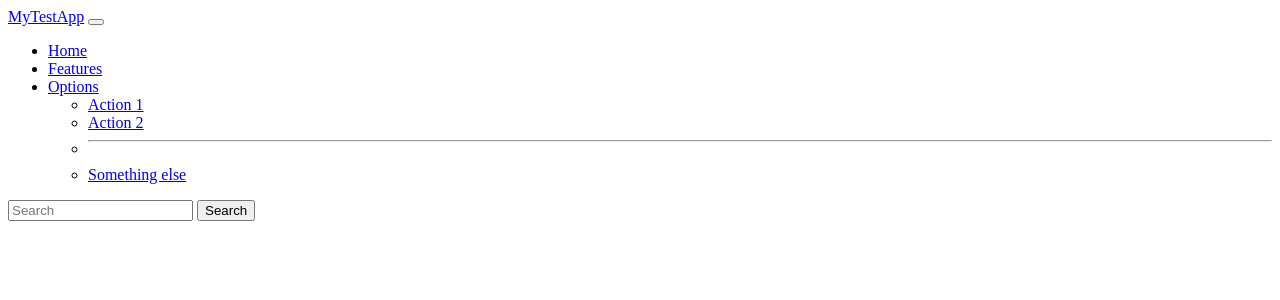
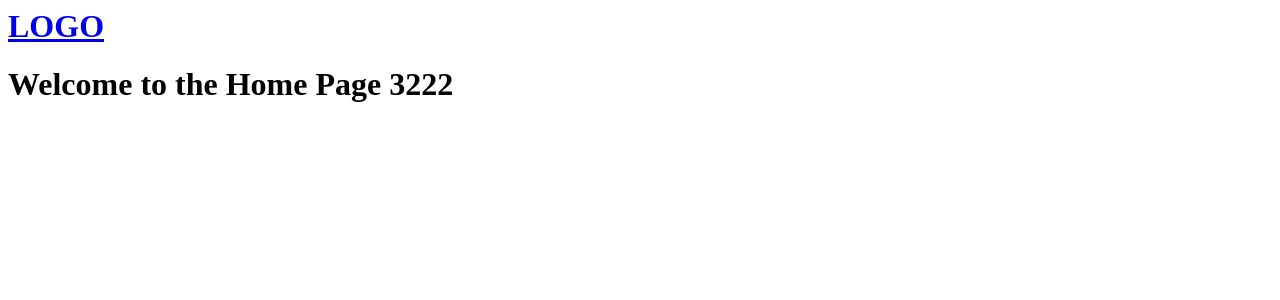
Before and after one commit to Chijioke-larryson/Discord_clone, a Django app: page / in a window 1280 px wide. Shown: the top 300 px of the page. Run offline with Django 5.2, Linux system fonts and the light colour scheme.

Commit message:
Template Inheritance

```diff
--- /dev/null
+++ b/base/templates/base/home.html
@@ -0,0 +1,7 @@
+{% extends 'base/main.html' %}
+
+{% block content %}
+
+<h1>Welcome to the Home Page 3222</h1>
+
+{% endblock content %}
--- /dev/null
+++ b/base/templates/base/main.html
@@ -0,0 +1,18 @@
+
+<html lang="en">
+<head>
+    <meta charset="UTF-8">
+    <meta name="viewport" content="width=device-width, initial-scale=1.0">
+    <title>JustCord</title>
+</head>
+<body>
+{% include 'navbar.html' %}
+
+{% block content %}
+
+
+
+{% endblock %}
+
+</body>
+</html>
--- a/base/views.py
+++ b/base/views.py
@@ -12,7 +12,7 @@ from  django.http import HttpResponse,request
 
 
 def home(request):
-    return render(request, 'navbar.html')
+    return render(request, 'base/home.html')
 
 def room(request):
-    return render(request, 'room.html')
+    return render(request, 'base/room.html')
--- a/templates/navbar.html
+++ b/templates/navbar.html
@@ -1,51 +1,2 @@
-<!-- <a href="/">
-    <h1>
-        LOGO
-    </h1>
 
-</a>
-
-<hr> -->
-
-
-<nav class="navbar navbar-expand-lg navbar-dark bg-dark">
-  <div class="container-fluid">
-    <!-- Brand / Logo -->
-    <a class="navbar-brand" href="#">MyTestApp</a>
-
-    <!-- Mobile Toggle Button -->
-    <button class="navbar-toggler" type="button" data-bs-toggle="collapse" data-bs-target="#navbarNav">
-      <span class="navbar-toggler-icon"></span>
-    </button>
-
-    <!-- Navbar Links and Interactive Elements -->
-    <div class="collapse navbar-collapse" id="navbarNav">
-      <ul class="navbar-nav me-auto mb-2 mb-lg-0">
-        <li class="nav-item">
-          <a class="nav-link active" href="#">Home</a>
-        </li>
-        <li class="nav-item">
-          <a class="nav-link" href="#">Features</a>
-        </li>
-        <!-- Basic Dropdown Functionality -->
-        <li class="nav-item dropdown">
-          <a class="nav-link dropdown-toggle" href="#" id="navbarDropdown" role="button" data-bs-toggle="dropdown">
-            Options
-          </a>
-          <ul class="dropdown-menu">
-            <li><a class="dropdown-item" href="#">Action 1</a></li>
-            <li><a class="dropdown-item" href="#">Action 2</a></li>
-            <li><hr class="dropdown-divider"></li>
-            <li><a class="dropdown-item" href="#">Something else</a></li>
-          </ul>
-        </li>
-      </ul>
-
-      <!-- Basic Search Form Functionality -->
-      <form class="d-flex" role="search">
-        <input class="form-control me-2" type="search" placeholder="Search">
-        <button class="btn btn-outline-success" type="submit">Search</button>
-      </form>
-    </div>
-  </div>
-</nav>
+<h1><a href="/"> LOGO</a></h1>
```
Also changed, not shown: base/templates/base/room.html (added, +7 -0 lines), templates/room.html (deleted, +0 -37 lines), README.md (added).
